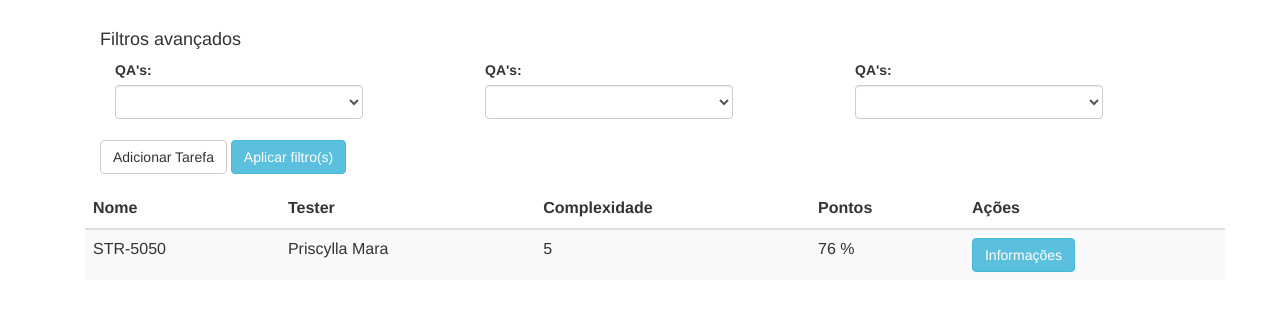
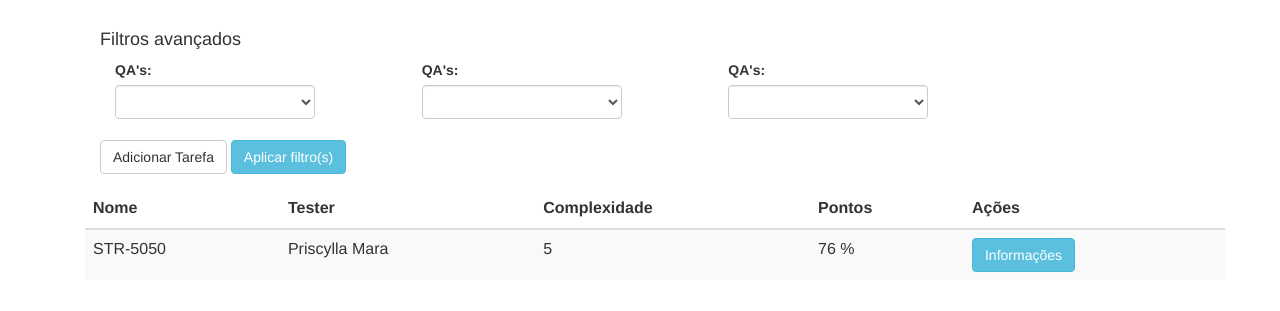
Before and after one commit to brendojn/locate-qa, a PHP site: page /goals/tasks in a window 1280 px wide. Shown: the part 52-363 px from the top of the page. Run offline with PHP 8.4, Linux system fonts and the light colour scheme; a user stored in the database is signed in; data comes from the database, SQL or seed files in the repository.

Commit message:
Layout filtros

```diff
--- a/views/tasks.php
+++ b/views/tasks.php
@@ -11,10 +11,10 @@ if (empty($_SESSION['logged'])) {
     <div class="container-fluid">
 
         <div class="row">
-            <div class="col-xs-12 col-xs-offset">
+            <div class="col-xs-10 col-xs-offset-0">
                 <h4>Filtros avançados</h4>
                 <form method="GET">
-                    <div class="col-xs-3">
+                    <div class="col-xs-3 col-xs-offset-0">
                         <label for="employee">QA's:</label>
                         <select id="employee" name="filters[employee]" class="form-control">
                             <option></option>
```
